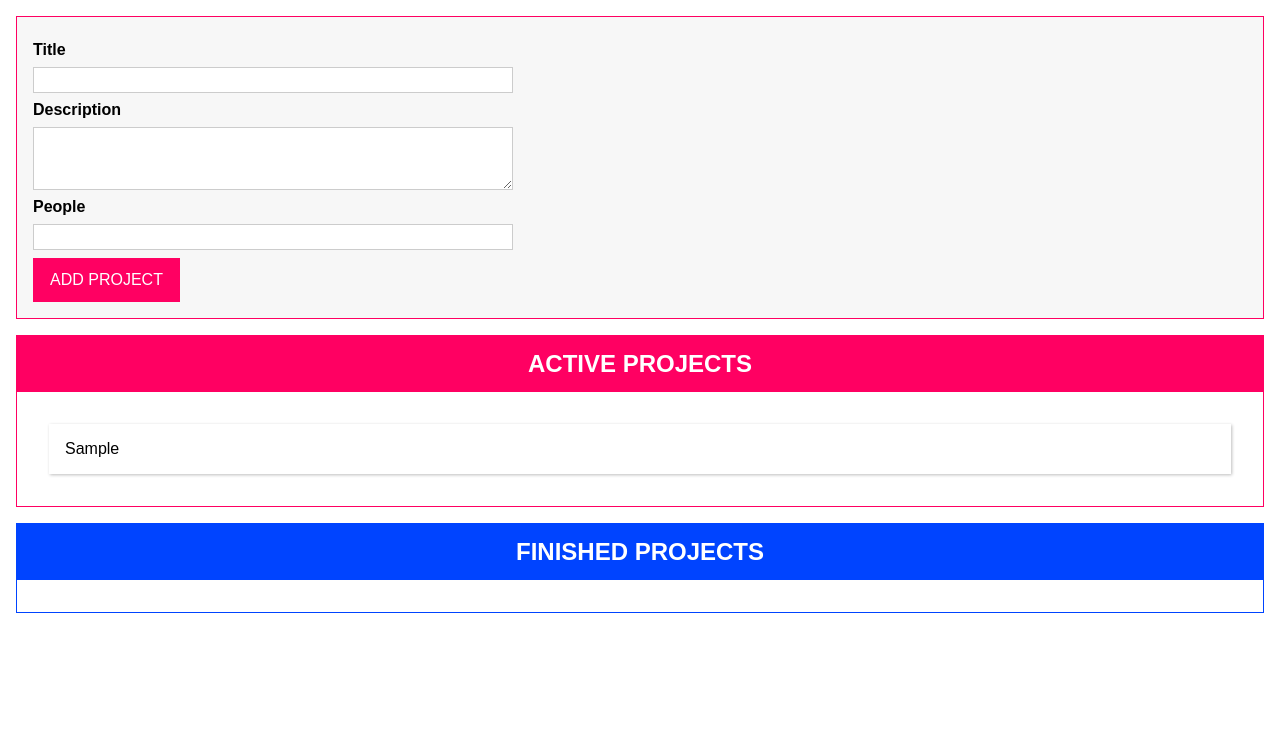
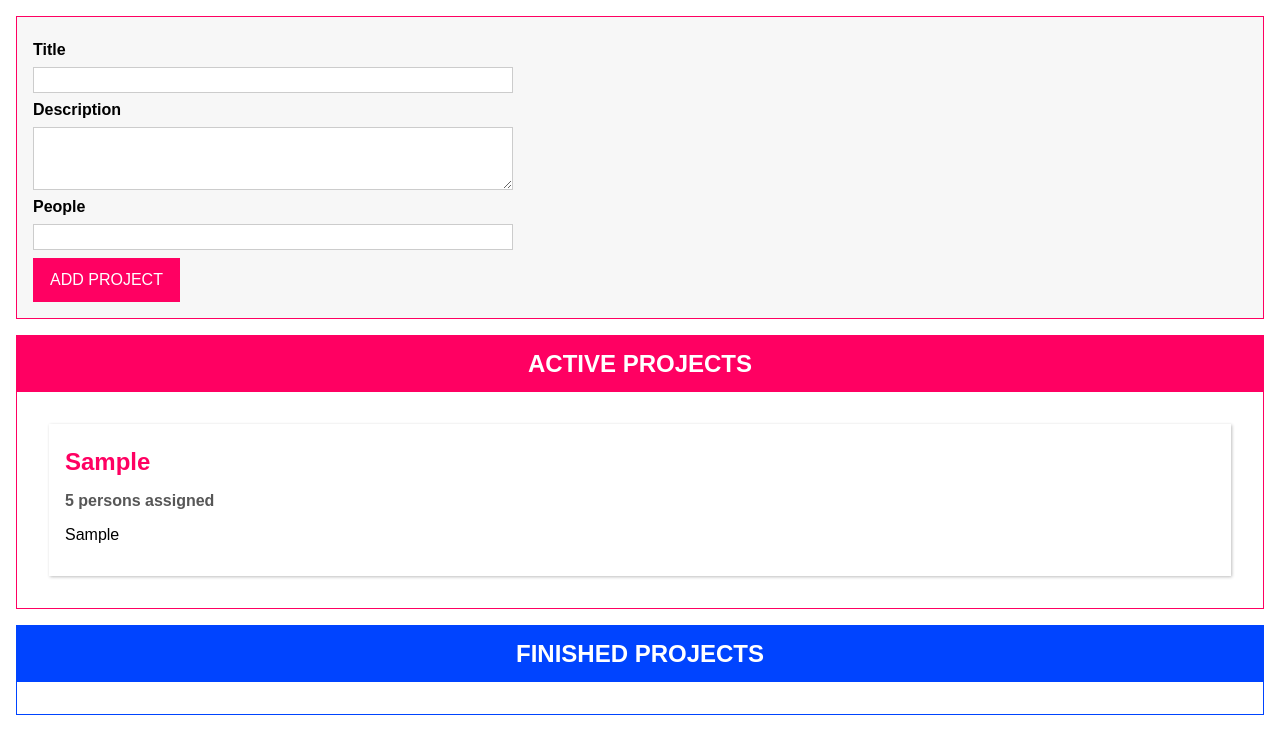
Before and after one commit to mariuszbee/d-and-d-project, a website with bundled scripts: page index.html in a window 1280 px wide. Both pictures are taken after typing "Sample", "Sample", "5" into the empty fields and a click on the button "ADD PROJECT". Built offline with nearby package versions, Linux system fonts and the light colour scheme.

Commit message:
add ProjectItem.ts with ProjectItem class and render it in ProjectList.ts

```diff
--- a/index.html
+++ b/index.html
@@ -25,7 +25,11 @@
       </form>
     </template>
     <template id="single-project">
-      <li></li>
+      <li>
+        <h2></h2>
+        <h3></h3>
+        <p></p>
+      </li>
     </template>
     <template id="project-list">
       <section class="projects">
--- a/src/types/Project.ts
+++ b/src/types/Project.ts
@@ -8,7 +8,7 @@ export class Project {
     public id: string,
     public title: string,
     public description: string,
-    public peope: number,
+    public people: number,
     public status: ProjectStatus
   ) {}
 }
--- /dev/null
+++ b/src/views/ProjectItem.ts
@@ -0,0 +1,42 @@
+import { Project } from '../types/Project.js';
+import { Component } from './Component.js';
+
+export class ProjectItem extends Component<HTMLUListElement, HTMLLIElement> {
+  private project: Project;
+
+  get persons() {
+    if (this.project.people === 1) {
+      return '1 person';
+    } else {
+      return `${this.project.people} persons`;
+    }
+  }
+
+  constructor(hostId: string, project: Project) {
+    super('single-project', hostId, false, project.id);
+    this.project = project;
+
+    this.configure();
+    this.renderContent();
+  }
+
+  configure() {
+    this.element.addEventListener('dragstart', this.dragStartHandler);
+    this.element.addEventListener('dragend', this.dragEndHandler);
+  }
+
+  renderContent() {
+    this.element.querySelector('h2')!.textContent = this.project.title;
+    this.element.querySelector('h3')!.textContent = this.persons + ' assigned';
+    this.element.querySelector('p')!.textContent = this.project.description;
+  }
+
+  dragStartHandler(event: DragEvent) {
+    event.dataTransfer!.setData('text/plain', this.project.id);
+    event.dataTransfer!.effectAllowed = 'move';
+  }
+
+  dragEndHandler(_: DragEvent) {
+    console.log('DragEnd');
+  }
+}
--- a/src/views/ProjectList.ts
+++ b/src/views/ProjectList.ts
@@ -1,6 +1,7 @@
 import { projectState } from '../controller/ProjectState.js';
 import { Project, ProjectStatus } from '../types/Project.js';
 import { Component } from './Component.js';
+import { ProjectItem } from './ProjectItem.js';
 
 export class ProjectList extends Component<HTMLDivElement, HTMLElement> {
   assignedProjects: Project[];
@@ -38,9 +39,7 @@ export class ProjectList extends Component<HTMLDivElement, HTMLElement> {
     )! as HTMLUListElement;
     listEl.innerHTML = '';
     for (const projectItem of this.assignedProjects) {
-      const listItem = document.createElement('li');
-      listItem.textContent = projectItem.title;
-      listEl.appendChild(listItem);
+      new ProjectItem(this.element.querySelector('ul')!.id, projectItem);
     }
   }
 }
```
Also changed, not shown: src/controller/ProjectState.ts (+3 -5 lines).
